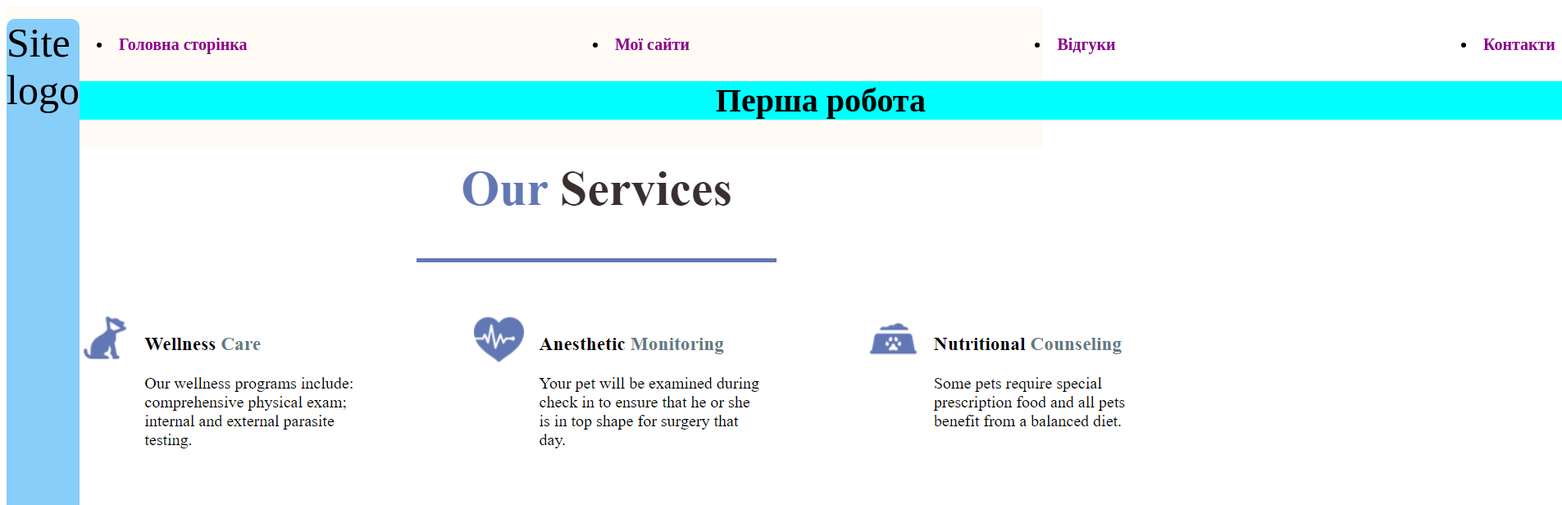
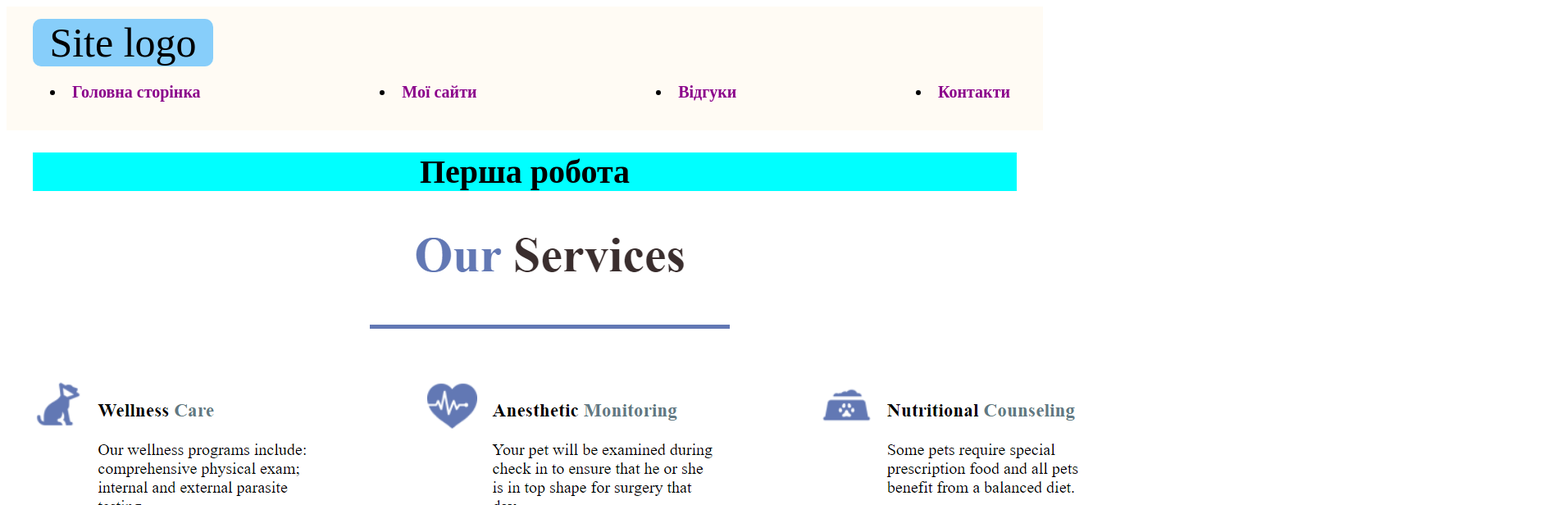
Before and after one commit to Black-Panthere/Project, a plain HTML site: page work.html in a window 1280 px wide. Shown: the top 616 px of the page at 82% size, 1905 px wide, since content can reach past the window. Drawn offline with Linux system fonts and the light colour scheme.

Commit message:
Update work.html

```diff
--- a/work.html
+++ b/work.html
@@ -4,18 +4,19 @@
     <meta charset="UTF-8">
     <meta name="viewport" content="width=device-width, initial-scale=1.0">
     <title>Document</title>
+    <link rel="stylesheet" href="style.css">
 </head>
 <body>
-  <link rel="stylesheet" href="style.css">
   <header>
+    <div class="header-container container">
     <a class="index-logo" href="index.html">Site logo</a>
-        <nav>
+    <nav class="index-navigation">
         <ul class="index-list">
 <li class="index-number">
 <a class="index-link" href="index.html">Головна сторінка</a>
 </li>
 <li class="index-number">
-<a class="index-link" href="#">Мої сайти</a>
+<a class="index-link" href="work.html">Мої сайти</a>
 </li>
 <li class="index-number">
 <a class="index-link" href="#">Відгуки</a>
@@ -24,6 +25,11 @@
 <a class="index-link" href="#">Контакти</a>
 </li>
         </ul>
+    </nav>
+</div>
+</header>
+<main>
+    <div class="container">
         <div>
             <div>
             <h1 class="h-work">Перша робота</h1>
@@ -56,7 +62,7 @@
 <p class="p-work">Це найцікавіший сайт! Тут ви можете ділитися своїми ідеями щодо нових онлайн стилів!!! Тут цілком ваша уява!!!! Придумуйте й насолоджуйтеся!</p>
             </div>
         </div>
-        </nav>
-    </header>
+    </div>
+</main>
 </body>
 </html>
```
Lines whose indentation alone changed are shown as unchanged.
